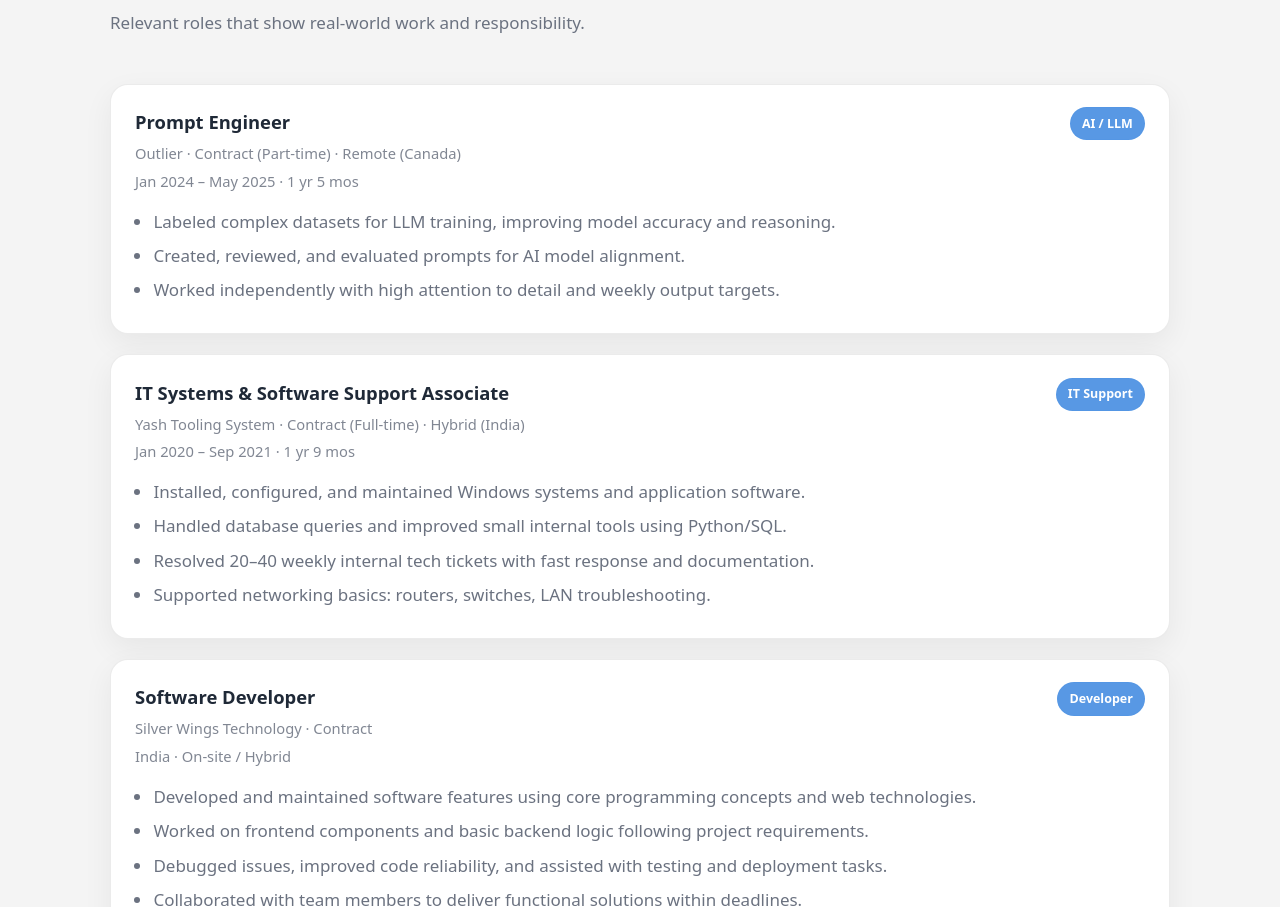
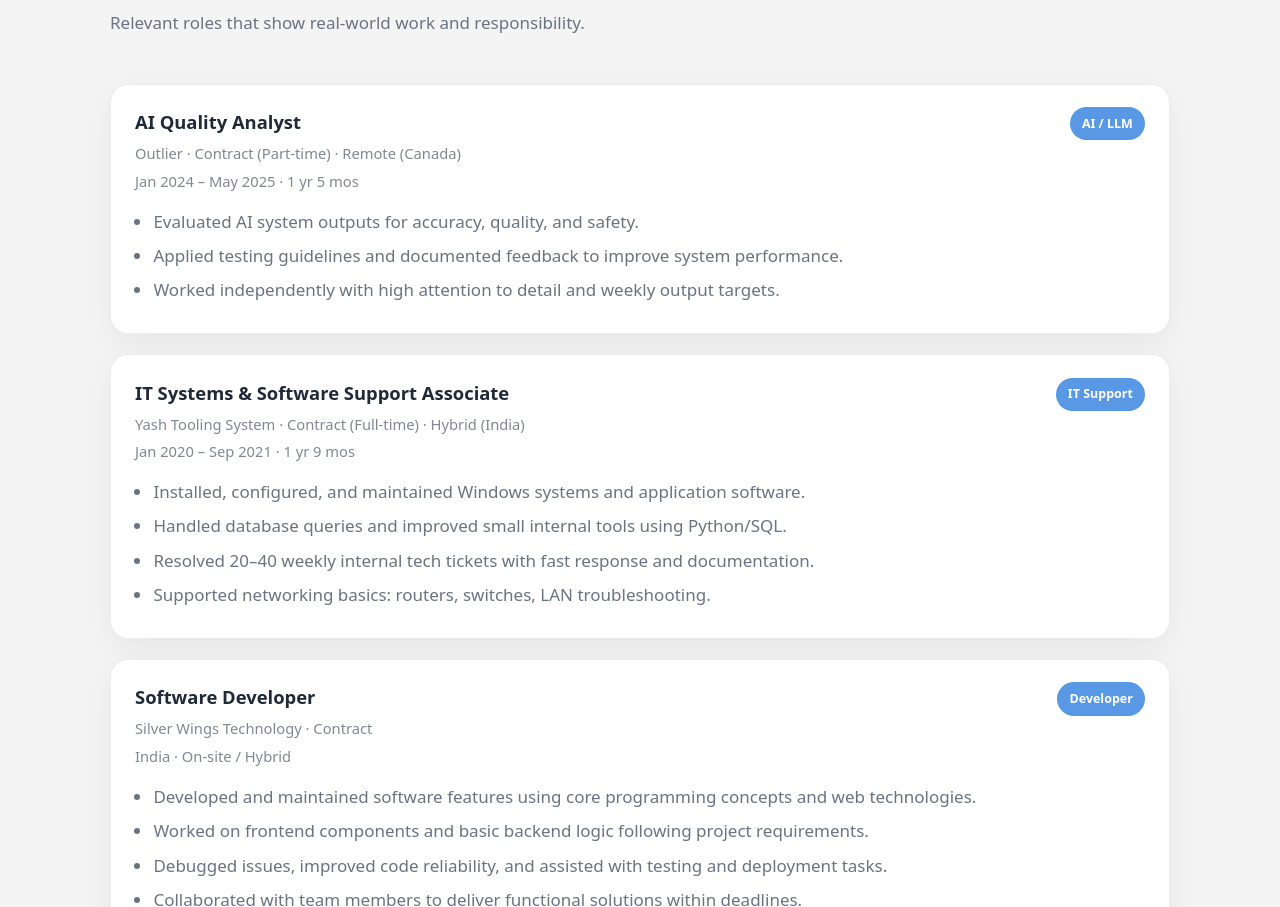
Before and after one commit to meet-innovate/meet-portfolio, a plain HTML site: page index.html in a window 1280 px wide. Shown: the part 2579-3486 px from the top of the page. Drawn offline with Linux system fonts and the light colour scheme; no server answers.

Commit message:
Update section text and layout

```diff
--- a/index.html
+++ b/index.html
@@ -334,7 +334,7 @@
         <article class="xp-card reveal">
           <div class="xp-top">
             <div>
-              <h3>Prompt Engineer</h3>
+              <h3>AI Quality Analyst</h3>
               <p class="muted xp-meta">Outlier · Contract (Part-time) · Remote (Canada)</p>
               <p class="muted xp-meta">Jan 2024 – May 2025 · 1 yr 5 mos</p>
             </div>
@@ -342,8 +342,8 @@
           </div>
 
           <ul class="xp-list">
-            <li>Labeled complex datasets for LLM training, improving model accuracy and reasoning.</li>
-            <li>Created, reviewed, and evaluated prompts for AI model alignment.</li>
+            <li>Evaluated AI system outputs for accuracy, quality, and safety.</li>
+            <li>Applied testing guidelines and documented feedback to improve system performance.</li>
             <li>Worked independently with high attention to detail and weekly output targets.</li>
           </ul>
         </article>
```
